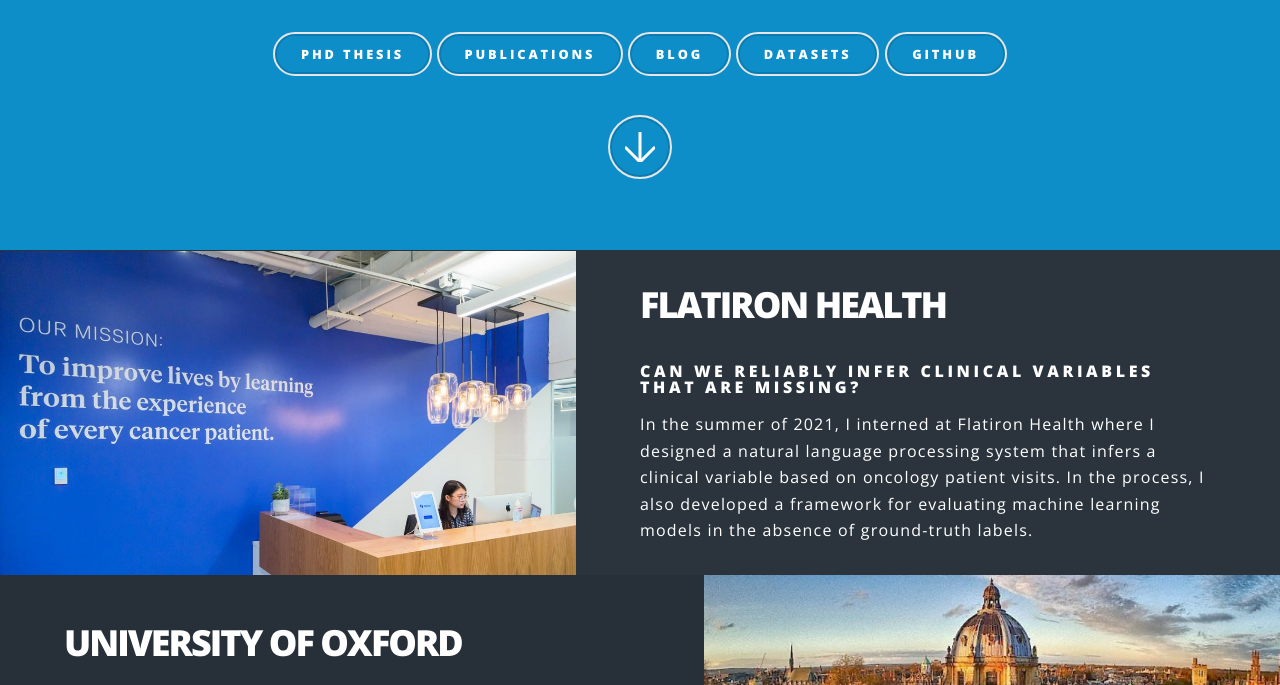
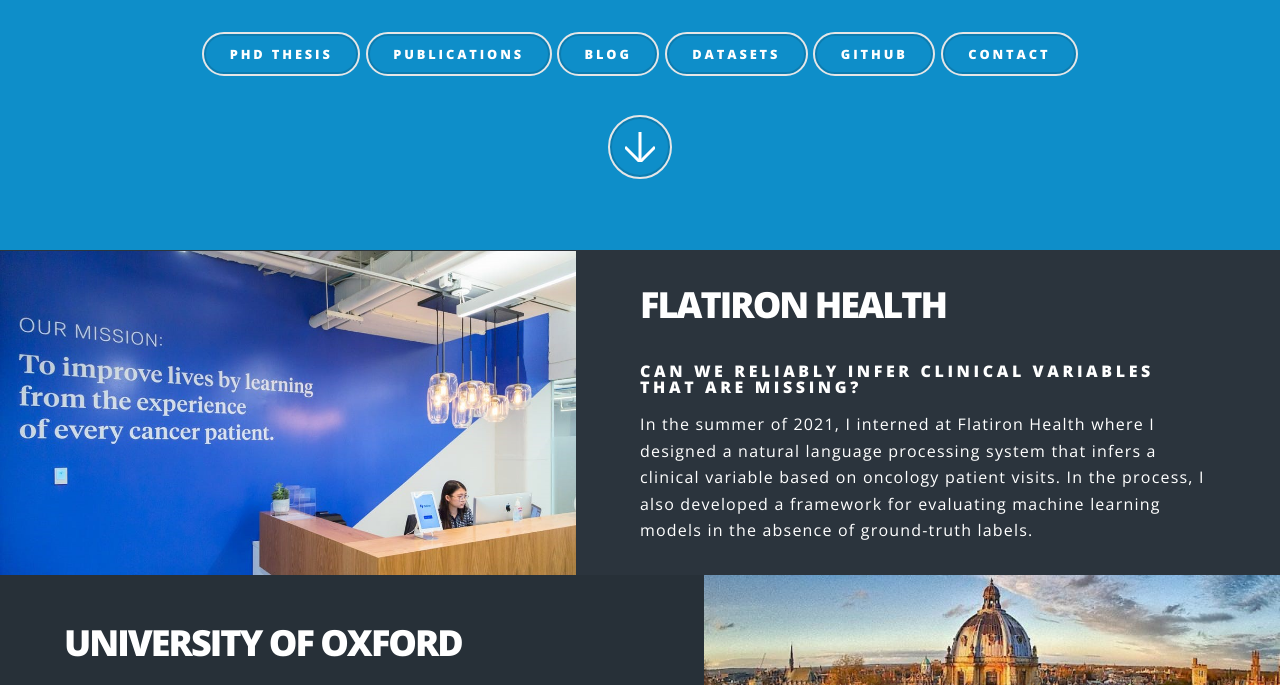
Before and after one commit to danikiyasseh/danikiyasseh.github.io, a Jekyll site: the page index.html, which Jekyll copies as it is, in a window 1280 px wide and 900 px high, scrolled down 1451 px, cut to the strip 215-900 px from the top of the window. Built offline with Jekyll 4.4.1, drawn with Linux system fonts in a browser that asks for light colours; comment, search, counter and statistics services are not loaded.

Commit message:
Add contact button to homepage

```diff
--- a/index.html
+++ b/index.html
@@ -121,6 +121,8 @@
 							<a href="./datasets.html" class="button style2"><b>Datasets</b></a>
 		<!-- 			                <a href="./tfjs_models/index.html" class="button style2"><b>Trial</b></a> -->
 							<a href="https://github.com/danikiyasseh" class="button style2"><b>GitHub</b></a>
+							<a href="#cta" class="button style2"><b>Contact</b></a>
+
 							<footer>
 								<a href="#experience" class="button style2 down more scrolly"></a>
 							</footer>
```
